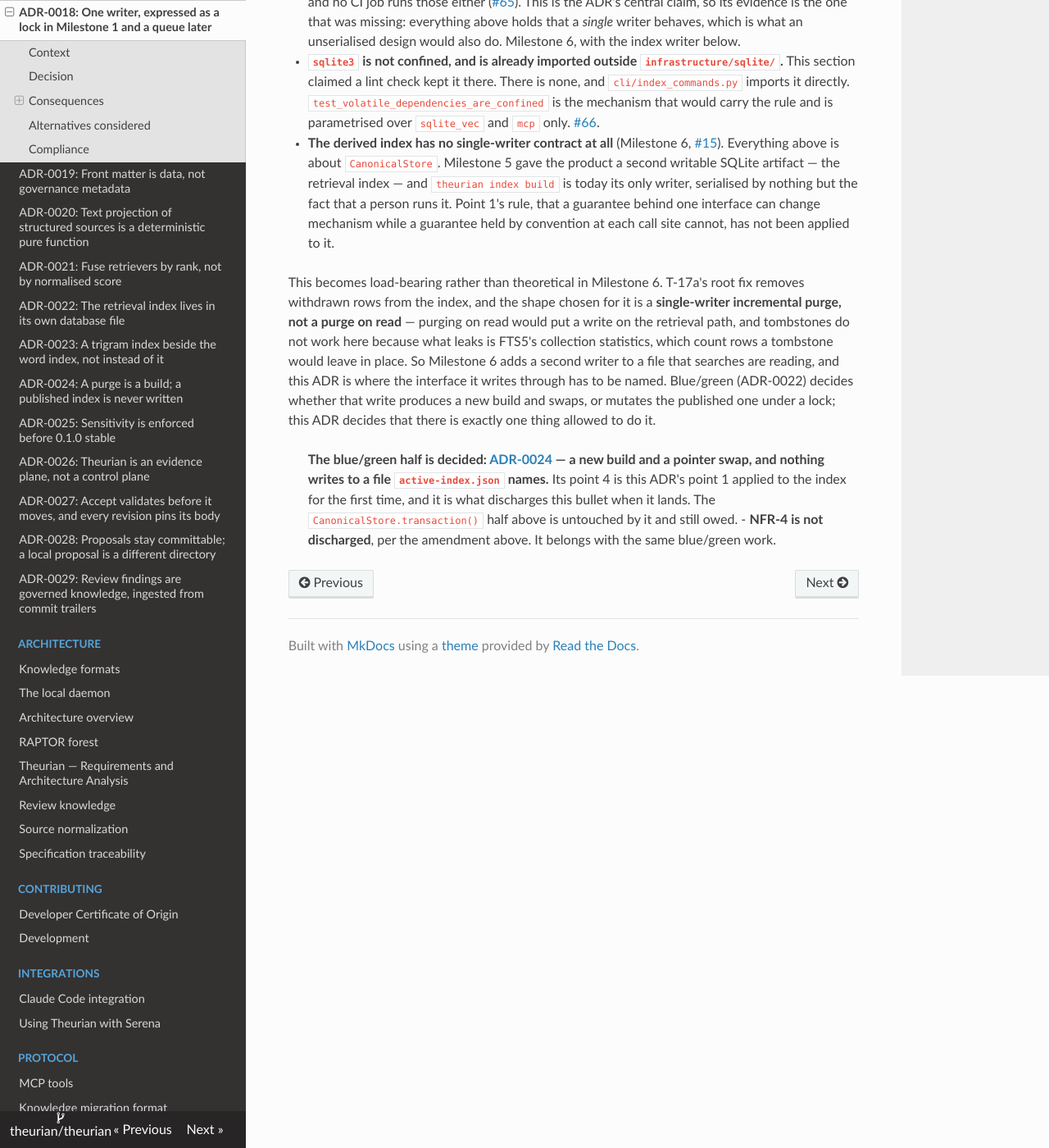
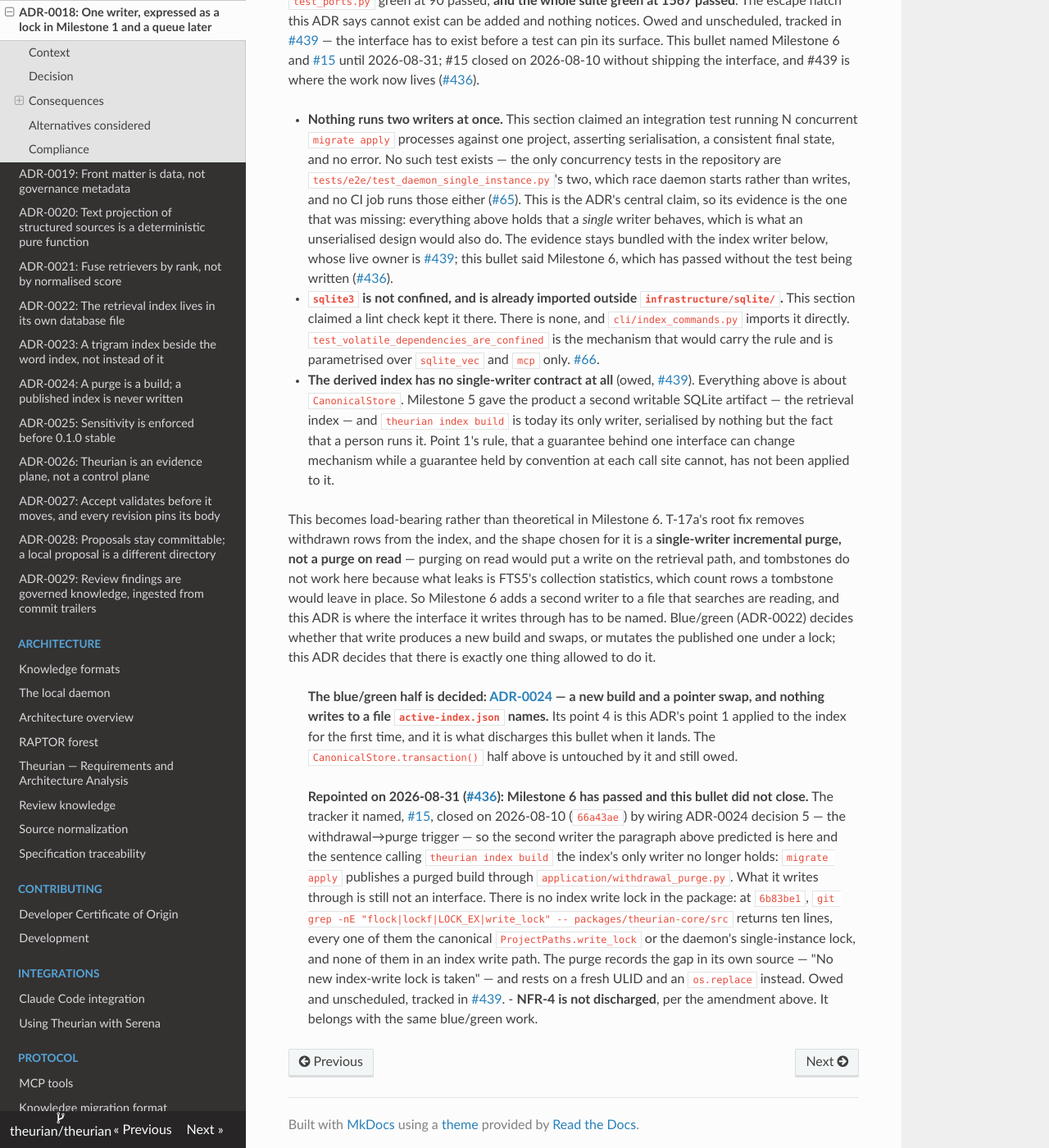
Before and after one commit to theurian/theurian, an MkDocs documentation site: the page built from docs/adr/0018-single-writer-synchronous-in-m1.md, in a window 1280 px wide and 1400 px high, scrolled down 4301 px. Shown: the whole window at 82% size. Built offline with MkDocs 1.6.1, drawn with Linux system fonts in a browser that asks for light colours; some of the changed text lies outside the part shown.

Commit message:
docs(adr): repoint ADR-0018's owed single-writer work at its live owner (#436)
ADR-0018 cited #15 three times as the Milestone-6 owner of owed single-writer
work: the CanonicalStore single write interface (Milestone-5 amendment), its
Protocol-surface pin, and the derived index's missing contract. #15 closed on
2026-08-10 (66a43ae) by wiring ADR-0024 decision 5 -- the withdrawal->purge
trigger -- which is neither store's write interface, and Milestone 6 is past.
The owed work is now tracked in #439, filed without a milestone.

The two Compliance cites are corrected in place with the historical fact kept
(each says what it named until 2026-08-31 and why that tracker is dead); the
Milestone-5 amendment's sentence is left standing and retracted by a dated
note, because that blockquote is itself a record of what was believed then.
The index bullet gains a correction blockquote recording what #15's closure
actually shipped: the second writer it predicted exists (migrate apply
publishes a purged build through application/withdrawal_purge.py, so index
build is no longer the index's only writer), while the interface it writes
through does not -- at 6b83be1, git grep -nE "flock|lockf|LOCK_EX|write_lock"
-- packages/theurian-core/src returns ten lines, all of them the canonical
ProjectPaths.write_lock or the daemon's single-instance lock, none in an index
write path, and the purge says so in its own source ("No new index-write lock
is taken").

The Compliance lead-in now reads "with the issue or milestone that will satisfy
it", since three of its four bullets name an issue and no milestone.

Not touched: the NFS acceptance bullet, Decision point 1, and the #424
correction record. The served corpus twin still carries the old cites and
rides the #199 unit-C re-seed.

Signed-off-by: Takehide Uchida <utchy@graphnote-design.com>
Claude-Session: https://claude.ai/code/session_01KiLNj51b5RLC7YuZGapQwr

```diff
--- a/docs/adr/0018-single-writer-synchronous-in-m1.md
+++ b/docs/adr/0018-single-writer-synchronous-in-m1.md
@@ -70,6 +70,17 @@ each call site cannot.
 > is owed, not that the design changed. Tracked with the index writer in
 > [#15](https://github.com/theurian/theurian/issues/15), which Milestone 6 has to
 > answer for both stores at once.
+>
+> **Repointed on 2026-08-31
+> ([#436](https://github.com/theurian/theurian/issues/436)): the sentence above
+> names a tracker that is closed and a milestone that has passed.** #15 closed on
+> 2026-08-10 (`66a43ae`) by wiring ADR-0024 decision 5, the withdrawal→purge
+> trigger — which is neither store's write interface. What this amendment records
+> as owed is still owed, and its live owner is
+> [#439](https://github.com/theurian/theurian/issues/439): the single write
+> interface, the Protocol-surface pin below, and the index's own contract, filed
+> without a milestone. The sentence is left standing rather than rewritten
+> because it is a dated record of what was believed in Milestone 5.
 >
 > GOVERNANCE says an accepted ADR is superseded rather than edited. This is
 > recorded as an amendment instead, and the judgement is deliberate: superseding
@@ -167,7 +178,7 @@ each call site cannot.
   and `tests/integration/test_cli_commands.py::test_apply_is_idempotent` — a
   second application of the same migration set changes nothing.
 
-Still owed, with the milestone that will satisfy it:
+Still owed, with the issue or milestone that will satisfy it:
 
 - **Nothing holds point 1, and this section claimed a test that does not check
   it.** The bullet here read "`CanonicalStore` exposes no connection object and
@@ -182,9 +193,12 @@ Still owed, with the milestone that will satisfy it:
   Measured, not argued: adding a `connection()` method to the `CanonicalStore`
   Protocol leaves `test_ports.py` green at 90 passed, **and the whole suite green
   at 1567 passed**. The escape hatch this ADR says cannot exist can be added and
-  nothing notices. Milestone 6, with
-  [#15](https://github.com/theurian/theurian/issues/15) — the interface has to
-  exist before a test can pin its surface.
+  nothing notices. Owed and unscheduled, tracked in
+  [#439](https://github.com/theurian/theurian/issues/439) — the interface has to
+  exist before a test can pin its surface. This bullet named Milestone 6 and
+  [#15](https://github.com/theurian/theurian/issues/15) until 2026-08-31; #15
+  closed on 2026-08-10 without shipping the interface, and #439 is where the work
+  now lives ([#436](https://github.com/theurian/theurian/issues/436)).
 
 - **Nothing runs two writers at once.** This section claimed an integration test
   running N concurrent `migrate apply` processes against one project, asserting
@@ -195,7 +209,10 @@ Still owed, with the milestone that will satisfy it:
   ([#65](https://github.com/theurian/theurian/issues/65)). This is the ADR's
   central claim, so its evidence is the one that was missing: everything above
   holds that a *single* writer behaves, which is what an unserialised design
-  would also do. Milestone 6, with the index writer below.
+  would also do. The evidence stays bundled with the index writer below, whose
+  live owner is [#439](https://github.com/theurian/theurian/issues/439); this
+  bullet said Milestone 6, which has passed without the test being written
+  ([#436](https://github.com/theurian/theurian/issues/436)).
 - **`sqlite3` is not confined, and is already imported outside
   `infrastructure/sqlite/`.** This section claimed a lint check kept it there.
   There is none, and `cli/index_commands.py` imports it directly.
@@ -203,8 +220,8 @@ Still owed, with the milestone that will satisfy it:
   the rule and is parametrised over `sqlite_vec` and `mcp` only.
   [#66](https://github.com/theurian/theurian/issues/66).
 
-- **The derived index has no single-writer contract at all** (Milestone 6,
-  [#15](https://github.com/theurian/theurian/issues/15)). Everything above is
+- **The derived index has no single-writer contract at all** (owed,
+  [#439](https://github.com/theurian/theurian/issues/439)). Everything above is
   about `CanonicalStore`. Milestone 5 gave the product a second writable SQLite
   artifact — the retrieval index — and `theurian index build` is today its only
   writer, serialised by nothing but the fact that a person runs it. Point 1's
@@ -229,5 +246,23 @@ Still owed, with the milestone that will satisfy it:
   > ADR's point 1 applied to the index for the first time, and it is what
   > discharges this bullet when it lands. The `CanonicalStore.transaction()`
   > half above is untouched by it and still owed.
+
+  > **Repointed on 2026-08-31
+  > ([#436](https://github.com/theurian/theurian/issues/436)): Milestone 6 has
+  > passed and this bullet did not close.** The tracker it named,
+  > [#15](https://github.com/theurian/theurian/issues/15), closed on 2026-08-10
+  > (`66a43ae`) by wiring ADR-0024 decision 5 — the withdrawal→purge trigger — so
+  > the second writer the paragraph above predicted is here and the sentence
+  > calling `theurian index build` the index's only writer no longer holds:
+  > `migrate apply` publishes a purged build through
+  > `application/withdrawal_purge.py`. What it writes through is still not an
+  > interface. There is no index write lock in the package: at `6b83be1`,
+  > `git grep -nE "flock|lockf|LOCK_EX|write_lock" -- packages/theurian-core/src`
+  > returns ten lines, every one of them the canonical `ProjectPaths.write_lock`
+  > or the daemon's single-instance lock, and none of them in an index write
+  > path. The purge records the gap in its own source — "No new index-write lock
+  > is taken" — and rests on a fresh ULID and an `os.replace` instead. Owed and
+  > unscheduled, tracked in
+  > [#439](https://github.com/theurian/theurian/issues/439).
 - **NFR-4 is not discharged**, per the amendment above. It belongs with the same
   blue/green work.
```
